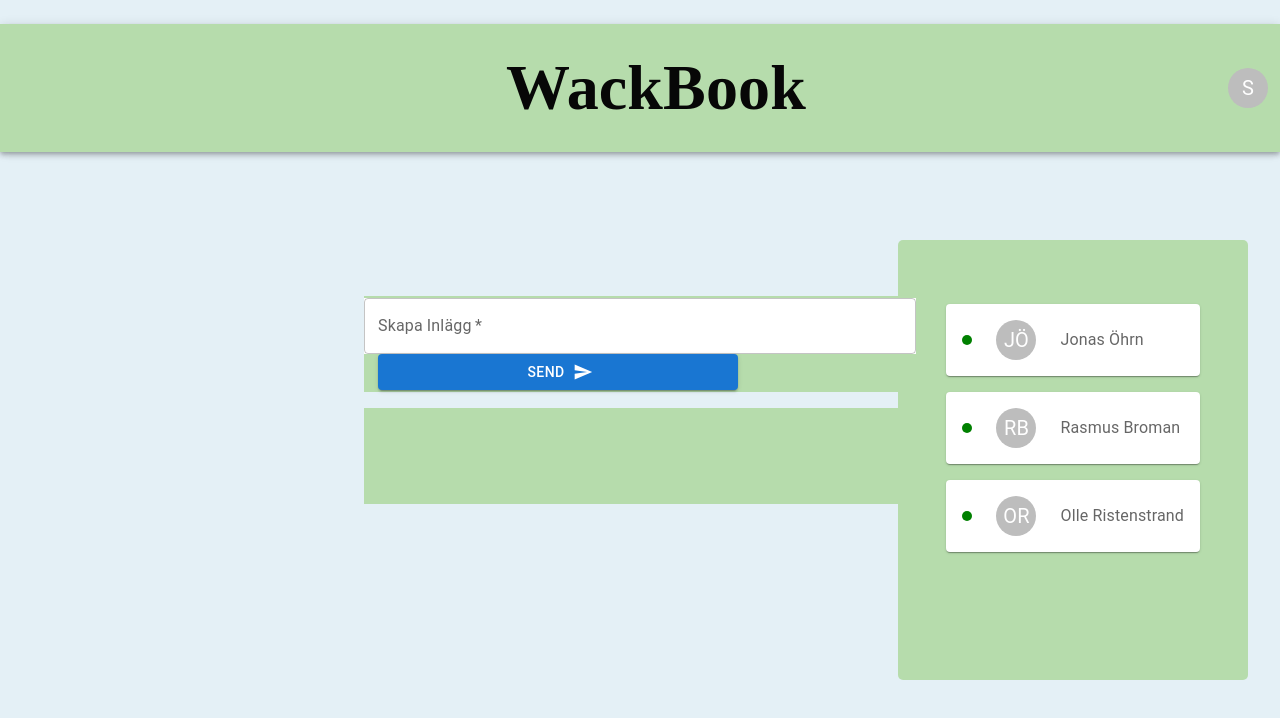
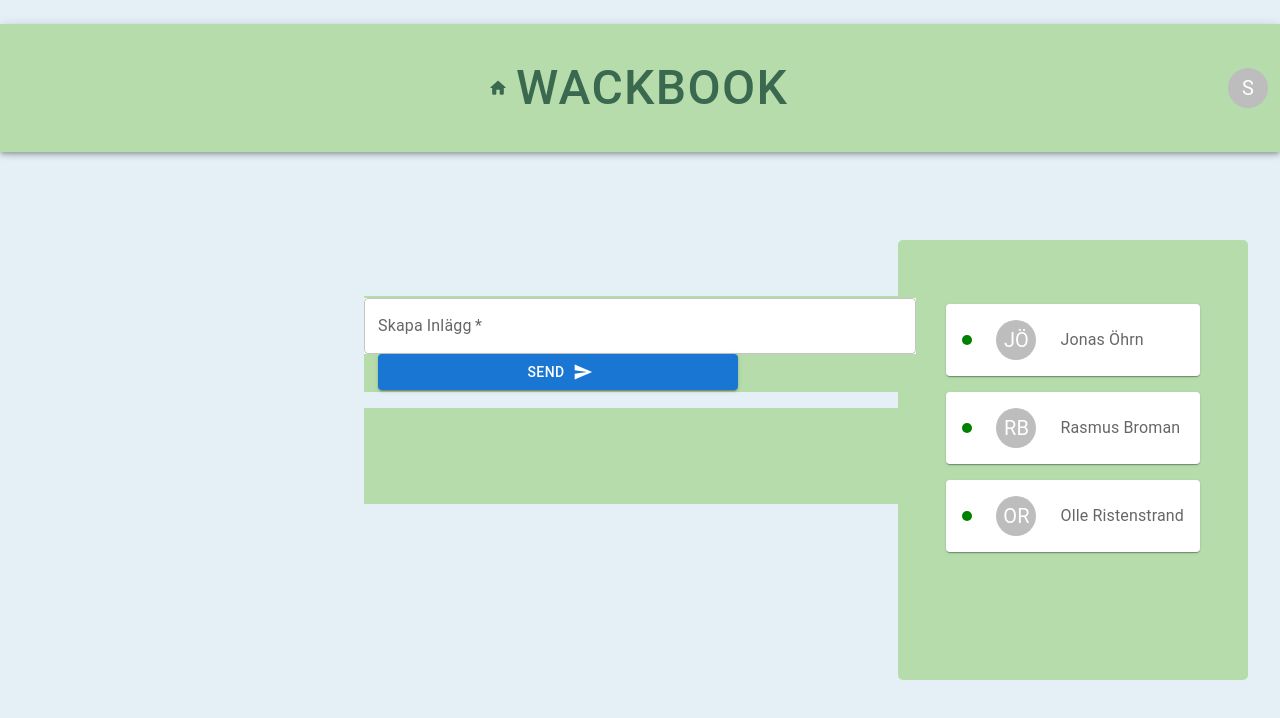
Before and after one commit to olelwow/wack-book, a React (Create React App) app: page /MainPage in a window 1280 px wide. Shown: the top 718 px of the page. Built offline with nearby package versions, Linux system fonts and the light colour scheme.

Commit message:
yolo wack olle

```diff
--- a/src/App.css
+++ b/src/App.css
@@ -33,6 +33,10 @@
   align-items: center;
   flex-direction: row;
   overflow: hidden;
+}
+#root #loggedInHeaderBar #wackBookTitle {
+  color: rgba(1, 52, 36, 0.6862745098);
+  font-size: xxx-large;
 }
 #root #loggedInHeaderBar h1 {
   font-family: "Times New Roman", Times, serif;
--- a/src/App.scss
+++ b/src/App.scss
@@ -28,11 +28,13 @@ $baseTextColor: #070707;
   @include absoluteCenterWithFlex;
   flex-direction: column;
 
+
   #headerBar {
     margin-top: 1.5em;
     height: 8em;
     background-color: $elementColor;
     @include absoluteCenterWithFlex;
+
 
     h1 {
       @include textStyle($baseTextColor, 4.5em);
@@ -46,6 +48,11 @@ $baseTextColor: #070707;
     @include absoluteCenterWithFlex;
     flex-direction: row;
     overflow: hidden;
+
+    #wackBookTitle {
+      color: #013424af;
+      font-size:xxx-large
+    }
 
     h1 {
       @include textStyle($baseTextColor, 4em);
--- a/src/Components/HeaderMainPage.js
+++ b/src/Components/HeaderMainPage.js
@@ -1,11 +1,13 @@
 import * as React from "react";
 import AppBar from "@mui/material/AppBar";
 import AccountMenu from "./AccountMenu";
+import WackBookHome from "./WackBookHome";
 
 const HeaderAfterLogin = () => {
   return (
     <AppBar id="loggedInHeaderBar">
-      <h1>WackBook</h1>
+      <WackBookHome />
+      {/* <h1>WackBook</h1> */}
       <AccountMenu />
     </AppBar>
   );
--- /dev/null
+++ b/src/Components/WackBookHome.js
@@ -0,0 +1,13 @@
+import * as React from 'react';
+import Button from '@mui/material/Button';
+import Stack from '@mui/material/Stack';
+import HomeRoundedIcon from '@mui/icons-material/HomeRounded';
+
+
+export default function WackBookHome() {
+  return (
+    <Stack direction="row" spacing={2}>
+      <Button id='wackBookTitle' startIcon={<HomeRoundedIcon />}  href="/MainPage">WackBook</Button>
+    </Stack>
+  );
+}
```
Also changed, not shown: 1 other file (tests, documents, lock files or other folders).
